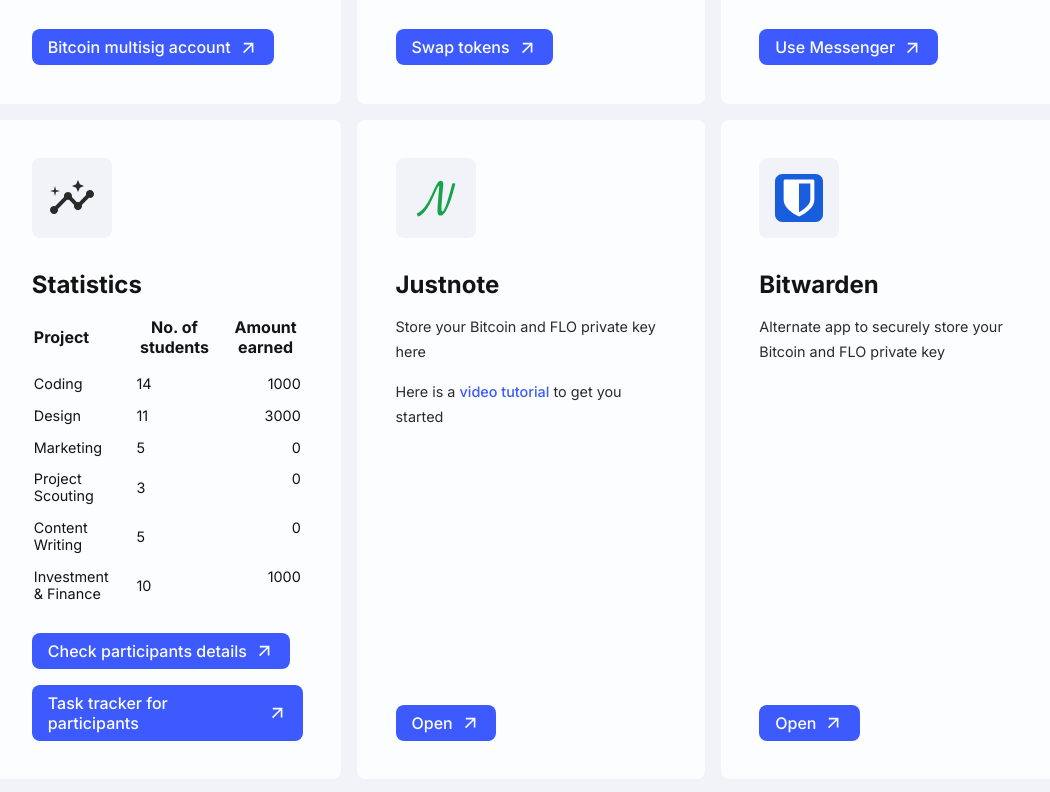
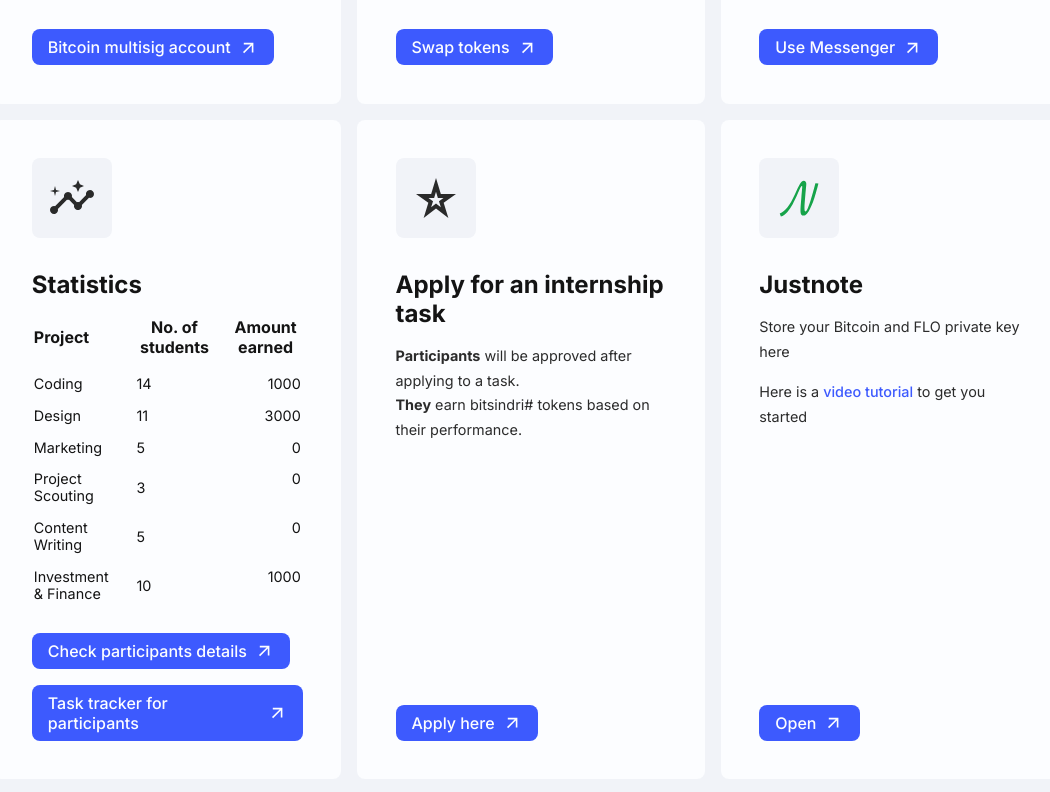
Before and after one commit to ranchimall/bitsindri, a plain HTML site: page index.html in a window 1280 px wide. Shown: the part 1784-2576 px from the top of the page, without its empty margins (109-1159 px from the left). Drawn offline with Linux system fonts and the light colour scheme.

Commit message:
Update index.html

```diff
--- a/index.html
+++ b/index.html
@@ -401,6 +401,37 @@
         </a>
         </div>
 
+
+        <div class="app">
+            <div class="app__icon">
+                <svg class="icon" xmlns="http://www.w3.org/2000/svg" height="24px" viewBox="0 0 24 24" width="24px" fill="#000000"><path d="M0 0h24v24H0V0z" fill="none"/><path d="M12,8.89L12.94,12h2.82l-2.27,1.62l0.93,3.01L12,14.79l-2.42,1.84l0.93-3.01L8.24,12h2.82L12,8.89 M12,2l-2.42,8H2 l6.17,4.41L5.83,22L12,17.31L18.18,22l-2.35-7.59L22,10h-7.58L12,2L12,2z"/></svg>
+            </div>
+            <h2>
+                Apply for an internship task
+            </h2>
+            <p>
+                <strong>Participants</strong> will be approved after applying to a task. <br>
+                <strong>They</strong> earn bitsindri# tokens based on their performance.
+            </p>
+            <div class="grid gap-1">
+
+            </div>
+            <a href="https://ranchimall.github.io/ribc"
+                target="_blank" class="ext-link">
+                Apply here
+                <svg class="icon" xmlns="http://www.w3.org/2000/svg" enable-background="new 0 0 24 24" height="24px"
+                    viewBox="0 0 24 24" width="24px" fill="#000000">
+                    <g>
+                        <rect fill="none" height="24" width="24" />
+                    </g>
+                    <g>
+                        <polygon points="6,6 6,8 14.59,8 5,17.59 6.41,19 16,9.41 16,18 18,18 18,6" />
+                    </g>
+                </svg>
+            </a>
+        </div>
+
+
         <div class="app">
             <div class="app__icon">
                 <svg width="40" height="40" viewBox="0 0 40 40" fill="none" xmlns="http://www.w3.org/2000/svg">
```
